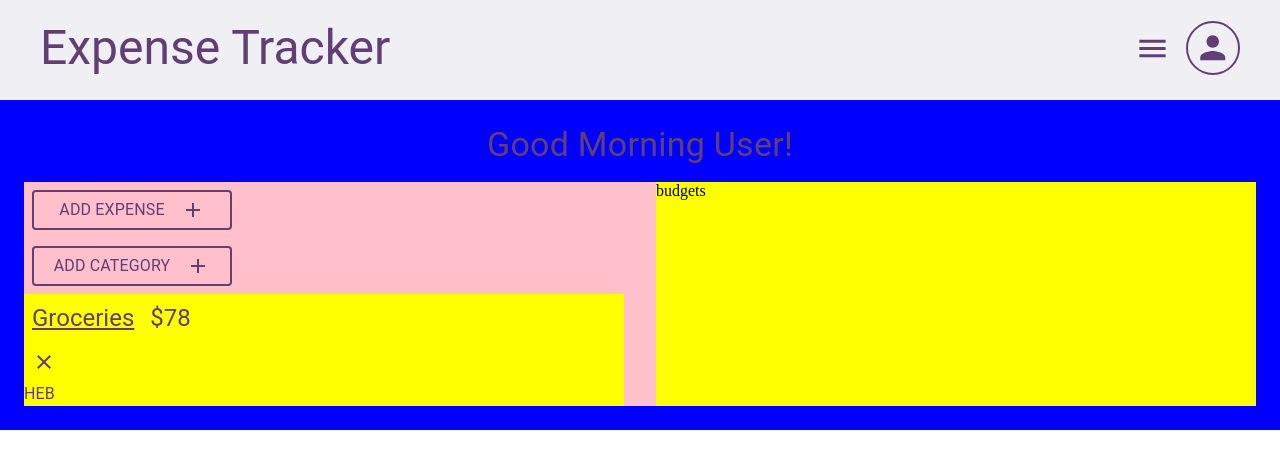
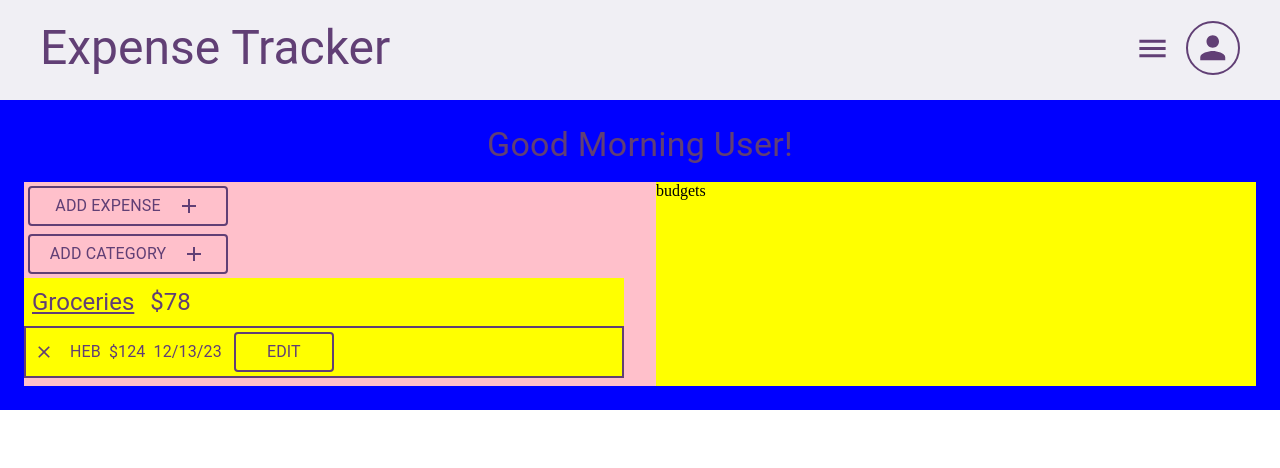
Before and after one commit to ctelfair20/expense-tracker, a React (Vite) app: page /dashboard in a window 1280 px wide. Shown: the top 468 px of the page. Built offline with nearby package versions, Linux system fonts and the light colour scheme.

Commit message:
added cost, date and more stlying to expense

```diff
--- a/src/components/CustomButton.tsx
+++ b/src/components/CustomButton.tsx
@@ -11,7 +11,7 @@ type Props = {
 
 function CustomButton({ name, onClick, width, icon }: Props) {
   return (
-    <Button sx={{ border: "solid #613F75 2px", width: width, height: '40px', m: 1 }} onClick={onClick}>
+    <Button sx={{ border: "solid #613F75 2px", width: width, height: '40px', m: 0.5 }} onClick={onClick}>
       <Typography>
         {name}
       </Typography>
--- a/src/components/Expense.tsx
+++ b/src/components/Expense.tsx
@@ -1,23 +1,30 @@
 import { Box, IconButton, Typography, } from '@mui/material';
 import CloseIcon from '@mui/icons-material/Close';
+import CustomButton from './CustomButton';
+import { editCost } from '../handler-functions/buttons';
 
 function Expense() {
   return (
-    <Box sx={{ border: '2p solid #613F75' }}>
+    <Box sx={{ display: 'flex', border: '2px solid #613F75', alignItems: 'center', gap: 1, mb: 1 }}>
       {/* close button */}
       <IconButton sx={{
-        color: "#613F75",
-        pr: 0,
-        "&.MuiButtonBase-root:hover": {
-          bgcolor: "transparent"
-        }
+        color: "#613F75"
       }}>
-        <CloseIcon />
+        <CloseIcon fontSize='small' />
       </IconButton>
       {/* expense name */}
       <Typography>
         HEB
       </Typography>
+      {/* cost */}
+      <Typography>
+        $124
+      </Typography>
+      {/*purchase date */}
+      <Typography>
+        12/13/23
+      </Typography>
+      <CustomButton name='Edit' width='100px' onClick={editCost}></CustomButton>
     </Box>
   )
 }
```
